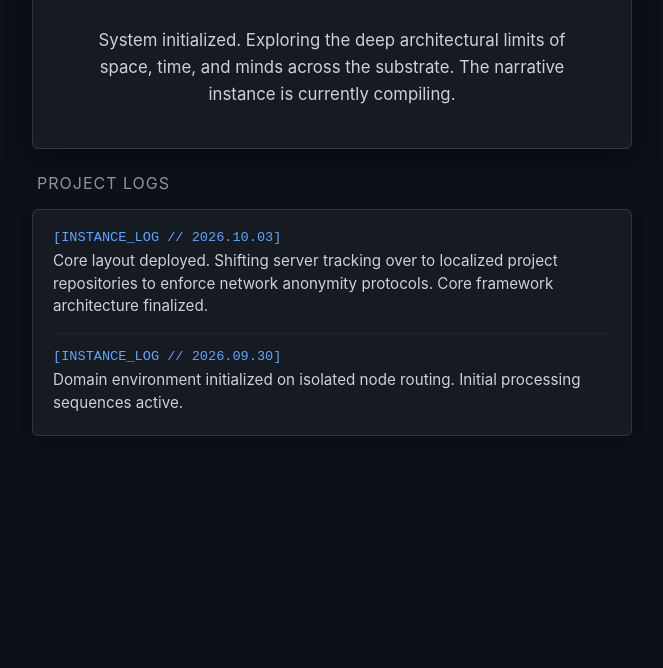
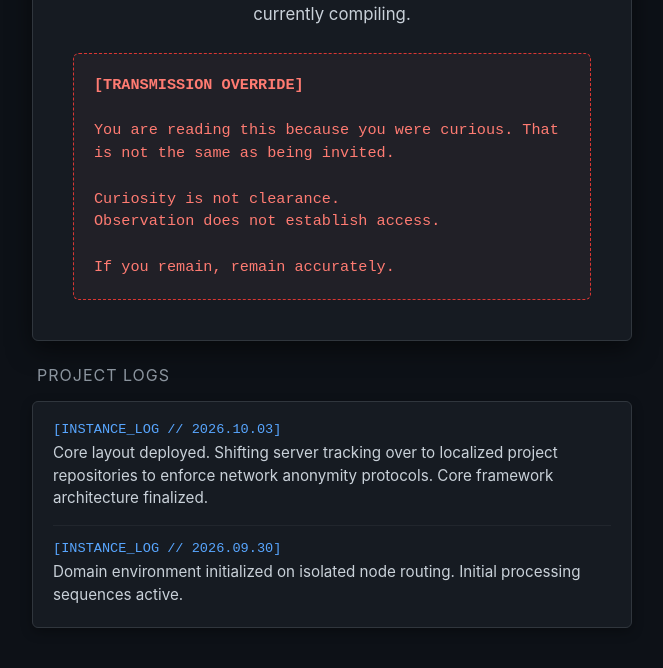
Before and after one commit to rettahuerta/currentinstance, a plain HTML site: page index.html in a window 1280 px wide. Shown: the part 244-912 px from the top of the page, without its empty margins (308-971 px from the left). Before the commit the page ends 800 px from the top, so only its background shows below. Drawn offline with Linux system fonts and the light colour scheme.

Commit message:
Add transmission box and update initialization message
Added a new transmission box with a warning message and updated the system initialization text.

```diff
--- a/index.html
+++ b/index.html
@@ -49,6 +49,18 @@
             line-height: 1.6;
             margin-bottom: 0;
         }
+        .transmission-box {
+            border: 1px dashed #da3633;
+            background-color: rgba(240, 136, 134, 0.05);
+            border-radius: 6px;
+            padding: 20px;
+            margin-top: 25px;
+            text-align: left;
+            font-family: monospace;
+            font-size: 0.95rem;
+            line-height: 1.5;
+            color: #ff7b72;
+        }
         .section-title {
             font-size: 1rem;
             color: #8b949e;
@@ -96,7 +108,16 @@
     <div class="card">
         <h1>Current Instance</h1>
         <div class="subtitle">A Hard Sci-Fi Project</div>
-        <p>System initialized. Exploring the deep architectural limits of space, time, and minds across the substrate. The narrative instance is currently compiling.</p>
+        <p>System initialized. Exploring the deep architectural limits of space, time, and consciousness. The narrative instance is currently compiling.</p>
+
+        <!-- New Transmission Block -->
+        <div class="transmission-box">
+            <strong>[TRANSMISSION OVERRIDE]</strong><br><br>
+            You are reading this because you were curious. That is not the same as being invited.<br><br>
+            Curiosity is not clearance.<br>
+            Observation does not establish access.<br><br>
+            If you remain, remain accurately.
+        </div>
     </div>
 
     <!-- Project Logs / Updates Section -->
```
